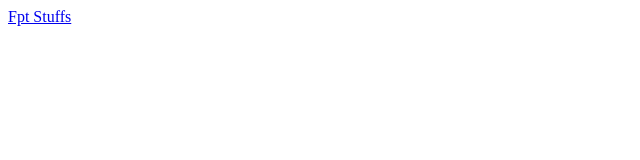
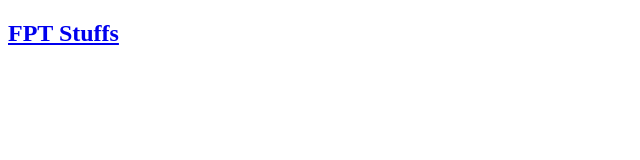
Before and after one commit to tungdo0602/School-Stuffs, a plain HTML site: page index.html in a window 1280 px wide. Shown: the whole page, without its empty margins (0-640 px from the left). Drawn offline with Linux system fonts and the light colour scheme.

Commit message:
Update index.html

```diff
--- a/index.html
+++ b/index.html
@@ -4,6 +4,6 @@
         <title>Sus</title>
     </head>
     <body>
-        <a href="/FPT">Fpt Stuffs</a>
+        <h2><a href="/School-Stuffs/FPT">FPT Stuffs</a></h2>
     </body>
 </html>
```
